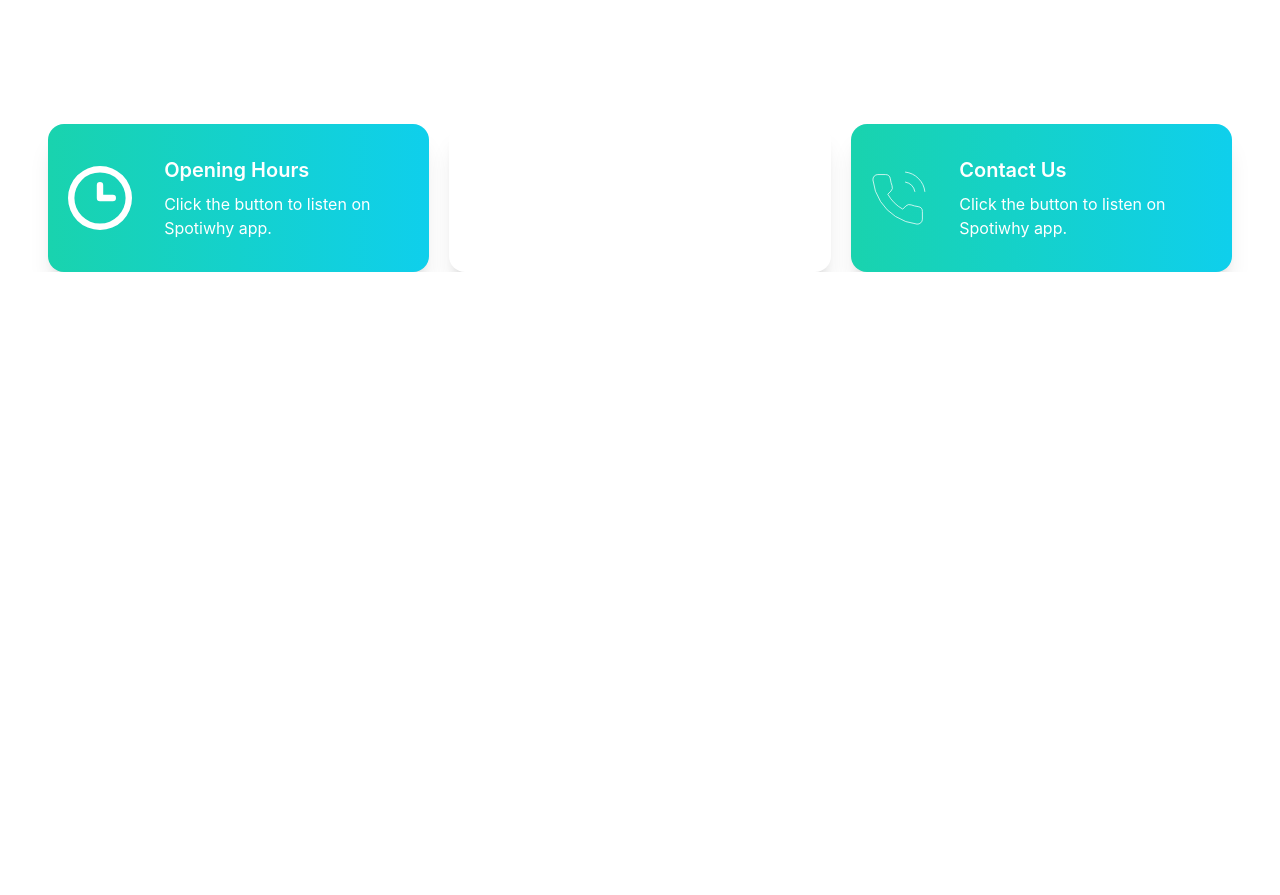
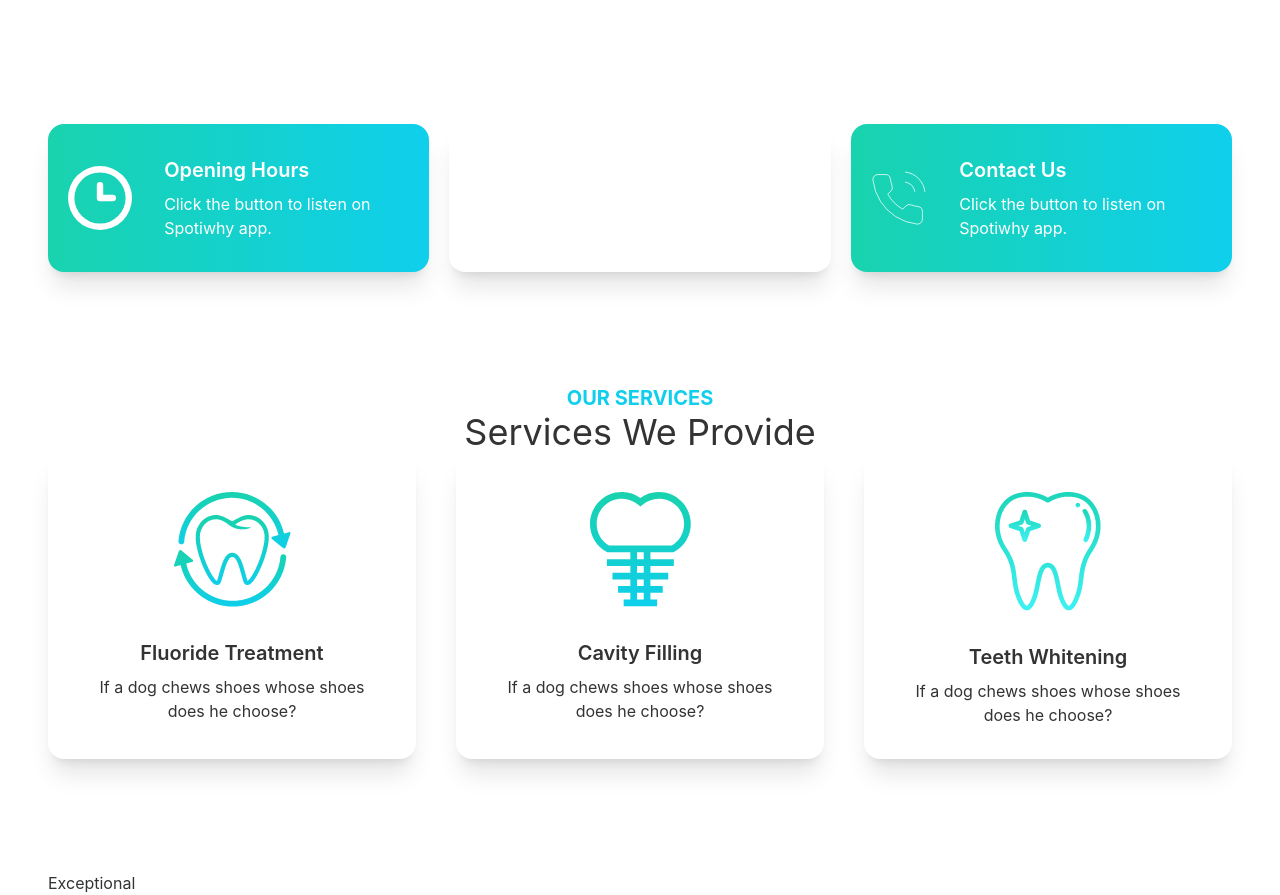
Before and after one commit to Hamidul-1/doctors-portal-client, a React (Create React App) app: page / in a window 1280 px wide. Shown: the part 740-1635 px from the top of the page. Before the commit the page ends 1012 px from the top, so only its background shows below. Built offline with nearby package versions, Linux system fonts and the light colour scheme.

Commit message:
servic added

```diff
--- a/src/Pages/Home/Banner.js
+++ b/src/Pages/Home/Banner.js
@@ -3,7 +3,7 @@
 
 const Banner = () => {
     return (
-        <div class="hero min-h-screen px-12">
+        <div class="hero min-h-screen">
             <div class="hero-content flex-col lg:flex-row-reverse">
                 <img src={chair} class="max-w-sm rounded-lg shadow-2xl" />
                 <div>
--- /dev/null
+++ b/src/Pages/Home/Exceptional.js
@@ -0,0 +1,11 @@
+import React from 'react';
+
+const Exceptional = () => {
+    return (
+        <div>
+            <h2>Exceptional</h2>
+        </div>
+    );
+};
+
+export default Exceptional;
--- a/src/Pages/Home/Home.js
+++ b/src/Pages/Home/Home.js
@@ -1,13 +1,17 @@
 import React from 'react';
 import Banner from './Banner';
+import Exceptional from './Exceptional';
 import Info from './Info';
+import Services from './Services';
 
 
 const Home = () => {
     return (
-        <div>
+        <div className='px-12'>
             <Banner></Banner>
             <Info></Info>
+            <Services></Services>
+            <Exceptional></Exceptional>
         </div>
     );
 };
--- a/src/Pages/Home/Info.js
+++ b/src/Pages/Home/Info.js
@@ -6,7 +6,7 @@
 
 const Info = () => {
     return (
-        <div className='grid grid-cols-1 lg:grid-cols-3 gap-5 px-12'>
+        <div className='grid grid-cols-1 lg:grid-cols-3 gap-5'>
             <InfoCard cardTitle="Opening Hours" bgClass="bg-gradient-to-r from-secondary to-primary" img={clock}></InfoCard>
             <InfoCard cardTitle="Our Locations" bgClass=" bg-accent"img={marker}></InfoCard>
             <InfoCard cardTitle="Contact Us" bgClass="bg-gradient-to-r from-secondary to-primary" img={phone}></InfoCard>
--- /dev/null
+++ b/src/Pages/Home/Service.js
@@ -0,0 +1,17 @@
+import React from 'react';
+
+const Service = ({service}) => {
+    return (
+        <div class="card lg:max-w-lg bg-base-100 shadow-xl">
+            <figure class="px-10 pt-10">
+                <img src={service.img} alt="Shoes" class="rounded-xl" />
+            </figure>
+            <div class="card-body items-center text-center">
+                <h2 class="card-title">{service.name}</h2>
+                <p>If a dog chews shoes whose shoes does he choose?</p>
+            </div>
+        </div>
+    );
+};
+
+export default Service;
--- /dev/null
+++ b/src/Pages/Home/Services.js
@@ -0,0 +1,47 @@
+import React from 'react';
+import fluoride from '../../assets/images/fluoride.png';
+import cavity from '../../assets/images/cavity.png';
+import whitening from '../../assets/images/whitening.png';
+import Service from './Service';
+
+const Services = () => {
+    const services = [
+        {
+            _id: 1,
+            name: 'Fluoride Treatment',
+            description: '',
+            img: fluoride
+        },
+        {
+            _id: 2,
+            name: 'Cavity Filling',
+            description: '',
+            img: cavity
+        },
+        {
+            _id: 3,
+            name: 'Teeth Whitening',
+            description: '',
+            img: whitening
+        },
+    ]
+
+    return (
+        <div className='my-28'>
+            <div className='text-center'>
+                <h3 className='text-primary text-xl font-bold uppercase'>Our Services</h3>
+                <h2 className='text-4xl'>Services We Provide</h2>
+            </div>
+            <div className='grid sm:grid-cols-1 md:grid-cols-2 lg:grid-cols-3 gap-10'>
+                {
+                    services.map(service =><Service
+                    key={service._id}
+                    service={service}
+                    ></Service>)
+                }
+            </div>
+        </div>
+    );
+};
+
+export default Services;
```
